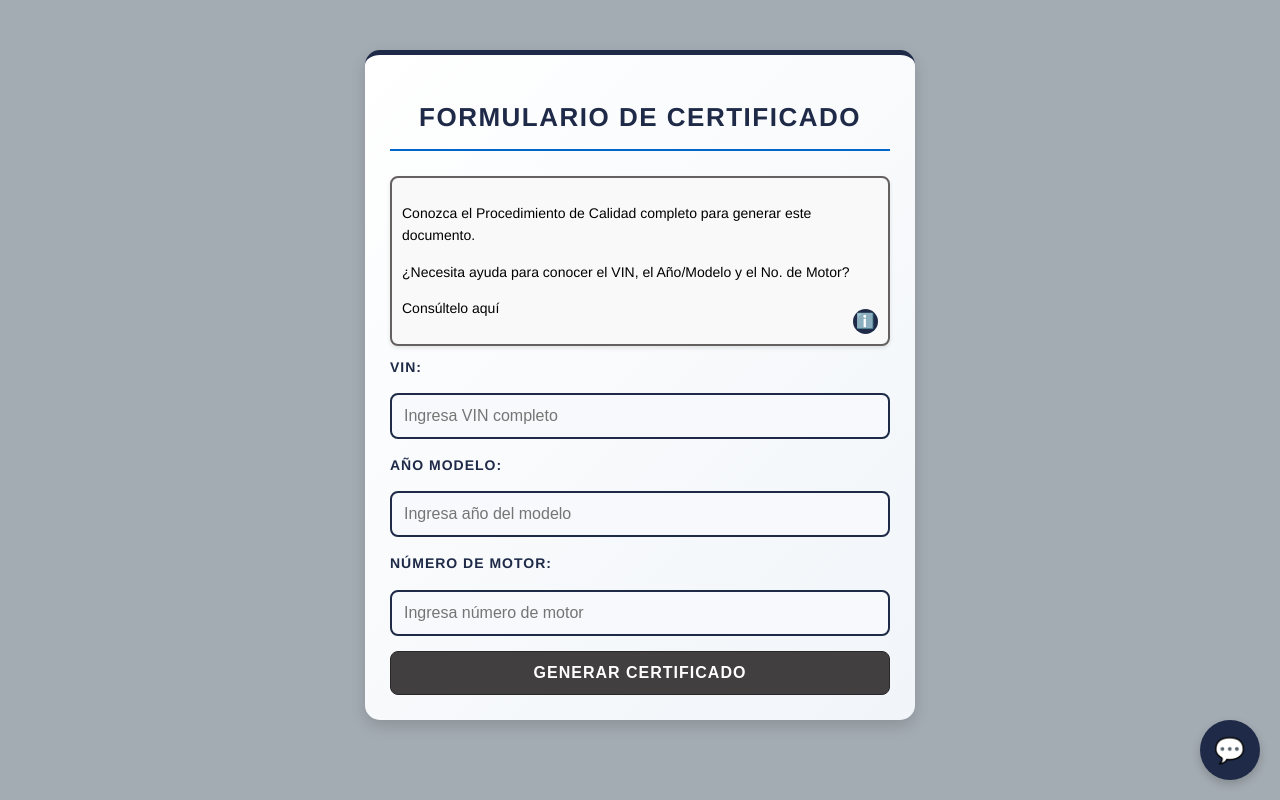
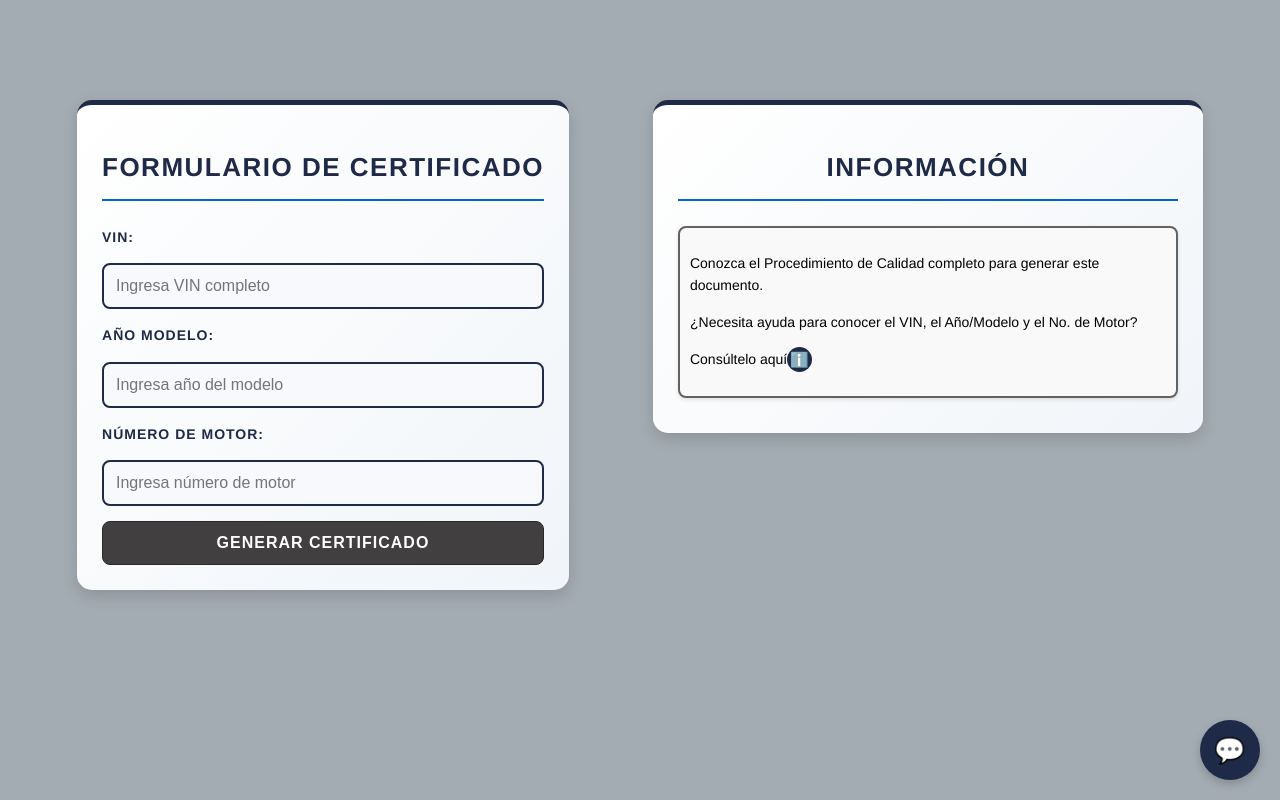
Before and after one commit to CamAGomezB27/Certificado, a website: page index.html in a window 1280 px wide. Drawn offline with nearby package versions, Linux system fonts and the light colour scheme; no server answers.

Commit message:
Se divide el body

```diff
--- a/index.html
+++ b/index.html
@@ -7,22 +7,9 @@
     <link rel="stylesheet" href="styles.css">
 </head>
 <body>
+
     <div class="container">
         <h1>Formulario de Certificado</h1>
-
-        <!-- Cuadro informativo debajo del título -->
-        <div class="informativo">
-            <p>Conozca el Procedimiento de Calidad completo para generar este documento.</p>
-            <p>¿Necesita ayuda para conocer el VIN, el Año/Modelo y el No. de Motor?</p>
-            <p>Consúltelo aquí
-                <span class="btn-container">
-                    <!-- Botón de Información con ícono -->
-                    <button class="informacion-btn">
-                        <span class="info-icon">ℹ️</span>
-                    </button>
-                </span>
-            </p>
-        </div>
 
         <form id="certificadoForm">
 
@@ -38,6 +25,23 @@
             <button type="button" id="generateBtn" disabled>GENERAR CERTIFICADO</button>
         </form>
 
+    </div>
+
+    <div class="container2">
+        <h1>Información</h1>
+        <!-- Cuadro informativo debajo del título -->
+        <div class="informativo">
+            <p>Conozca el Procedimiento de Calidad completo para generar este documento.</p>
+            <p>¿Necesita ayuda para conocer el VIN, el Año/Modelo y el No. de Motor?</p>
+            <p>Consúltelo aquí
+                <span class="btn-container">
+                    <!-- Botón de Información con ícono -->
+                    <button class="informacion-btn">
+                        <span class="info-icon">ℹ️</span>
+                    </button>
+                </span>
+            </p>
+        </div>
     </div>
 
     <!-- Contenedor para la imagen fuera del formulario -->
--- a/styles.css
+++ b/styles.css
@@ -1,11 +1,16 @@
 /* Configuración general */
 body {
     font-family: 'Helvetica Neue', Arial, sans-serif;
-    background-color: #a4acb3; /* Azul claro suave, profesional */
+    background-color: #a4acb3;
     color: #131738;
     margin: 0;
     padding: 0;
     line-height: 1.6;
+    display: flex;  /* Usamos flexbox para disposición horizontal */
+    justify-content: space-between; /* Distribuye los elementos */
+    align-items: flex-start; /* Alinea los elementos al inicio (parte superior) */
+    gap: 30px; /* Espacio entre el formulario y el cuadro informativo */
+    padding: 50px; /* Espacio alrededor de los elementos */
 }
 
 /* Contenedor principal */
@@ -20,23 +25,41 @@ body {
     transition: transform 0.3s ease, box-shadow 0.3s ease;
 }
 
+
 .container:hover {
+    transform: translateY(-5px);
+    box-shadow: 0 10px 25px rgba(0, 0, 0, 0.2);
+}
+
+/* Contenedor principal */
+.container2{
+    max-width: 500px;
+    margin: 50px auto;
+    background: linear-gradient(135deg, #ffffff, #f1f5f9);
+    padding: 25px;
+    border-radius: 15px;
+    box-shadow: 0 6px 15px rgba(0, 0, 0, 0.15);
+    border-top: 5px solid #1e2a47; /* Azul BMW */
+    transition: transform 0.3s ease, box-shadow 0.3s ease;
+}
+
+
+.container2:hover {
     transform: translateY(-5px);
     box-shadow: 0 10px 25px rgba(0, 0, 0, 0.2);
 }
 
 /* Estilo para el cuadro informativo */
 .informativo {
-    background-color: #f9f9f9; /* Fondo suave */
+    background-color: #f9f9f9;
     color: #000000;
     padding: 10px;
     border-radius: 8px;
-    border: 2px solid #666161; /* Borde suave */
+    border: 2px solid #666161;
     font-size: 14px;
-    margin-bottom: 20px; /* Espacio antes del formulario */
+    margin-bottom: 20px;
     box-shadow: 0 2px 4px rgba(0, 0, 0, 0.1);
     margin: 10px auto;
-    position: relative; /* Relativo para usar absolute en el botón */
 }
 
 /* Estilo para el contenedor de la imagen */
@@ -93,29 +116,29 @@ body {
 }
 
 /* Para el botón de información */
+/* Botón de información */
 .informacion-btn {
-    background-color: #1e2a47; /* Azul brillante */
+    background-color: #1e2a47;
     color: white;
-    font-size: 25px; /* Ajustar tamaño */
-    width: 25px; /* Tamaño fijo */
-    height: 25px; /* Tamaño fijo */
-    border-radius: 50%; /* Hacerlo circular */
+    font-size: 25px;
+    width: 25px;
+    height: 25px;
+    border-radius: 50%;
     border: none;
     display: flex;
     justify-content: center;
     align-items: center;
     cursor: pointer;
     transition: background-color 0.3s ease, transform 0.2s ease;
-    text-align: center;
-    position: absolute; /* Posicionarlo de forma absoluta */
-    bottom: 10px; /* Ubicarlo en la parte inferior */
-    right: 10px; /* Ubicarlo en la parte derecha */
+    position: relative;
+    bottom: 0;
 }
 
 .informacion-btn:hover {
-    background-color: #1e2a47; /* Azul más oscuro */
+    background-color: #1a233b;
     transform: scale(1.1);
 }
+
 
 .informacion-btn:focus {
     outline: none;
```
